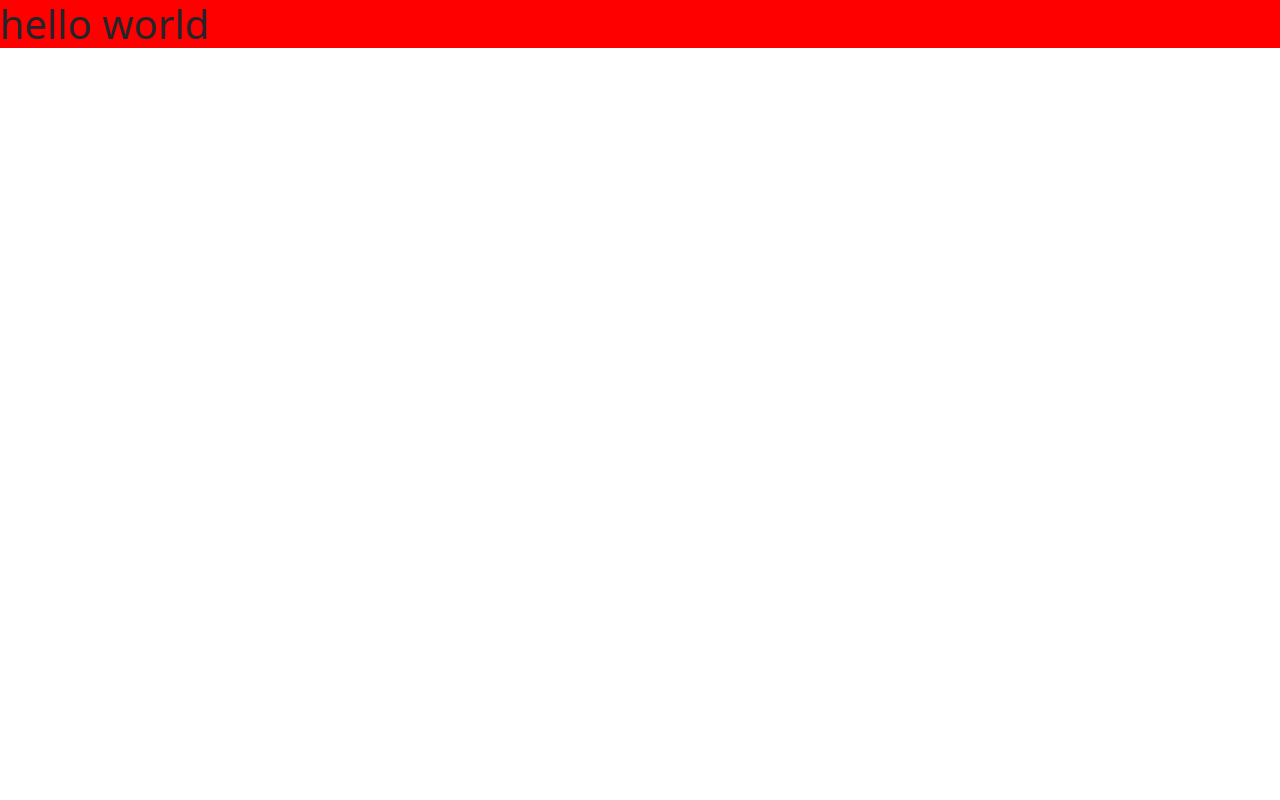
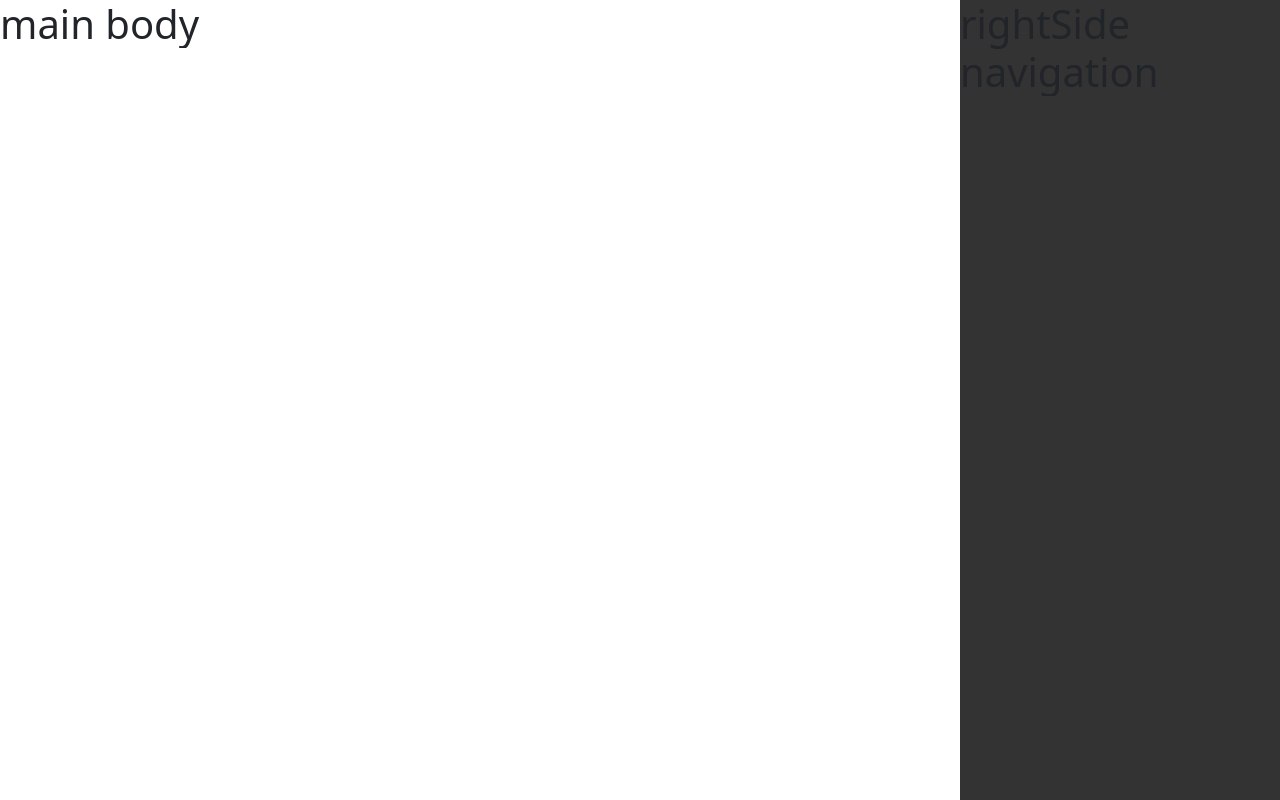
Before and after one commit to andyjohn23/icea-lion, a plain HTML site: page landingPage.html in a window 1280 px wide. Drawn offline with nearby package versions, Linux system fonts and the light colour scheme.

Commit message:
style the landing page

```diff
--- a/landingPage.css
+++ b/landingPage.css
@@ -1,3 +1,28 @@
+* {
+    margin-top: 0;
+    padding: 0;
+    margin: 0;
+    box-sizing: border-box;
+    overflow-x: hidden;
+}
+
 .icea__landingPage__body {
-    background-color: red;
+    background-color: white;
+    display: flex;
+    flex-direction: row;
+    flex-wrap: wrap;
+    justify-content: center;
+    max-width: 100vw;
+    width: 100vw;
 }
+
+.icea__landingPage__body .main__body {
+    background-color: white;
+    flex: 3;
+}
+
+.icea__landingPage__body .rightSide__navigation {
+    background-color: #333333;
+    flex: 1;
+    height: 100vh;
+}
--- a/landingPage.html
+++ b/landingPage.html
@@ -11,8 +11,13 @@
 </head>
 
 <body>
-    <div class="icea__landingPage__body">
-        <h1>hello world</h1>
+    <div class="icea__landingPage__body container_fluid">
+        <div class="main__body">
+            <h1>main body</h1>
+        </div>
+        <div class="rightSide__navigation">
+            <h1>rightSide navigation</h1>
+        </div>
     </div>
     <script src="https://cdn.jsdelivr.net/npm/bootstrap@5.3.1/dist/js/bootstrap.bundle.min.js"
         integrity="sha384-HwwvtgBNo3bZJJLYd8oVXjrBZt8cqVSpeBNS5n7C8IVInixGAoxmnlMuBnhbgrkm"
```
Also changed, not shown: assets/logo.png (added).
